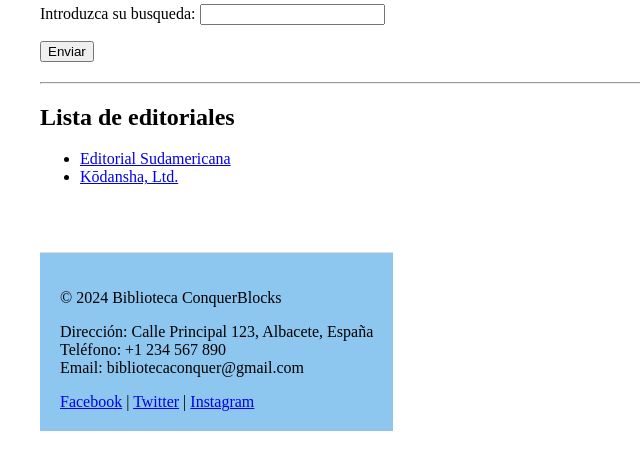
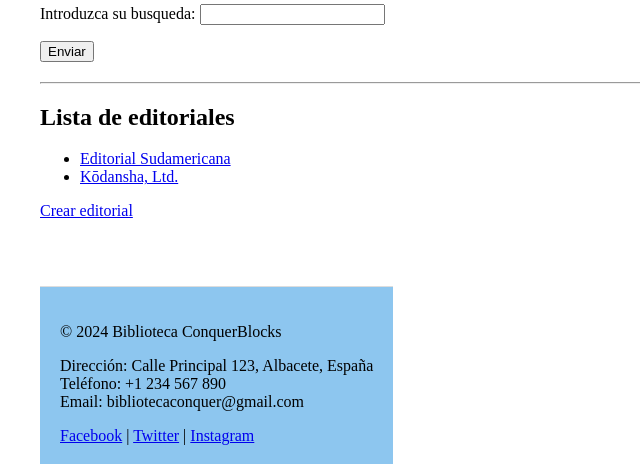
Before and after one commit to jesuslj0/django_library, a Django app: page /editoriales/list/ in a window 1280 px wide. Shown: the part 159-623 px from the top of the page, without its empty margins (0-640 px from the left). Run offline with Django 3.2, Linux system fonts and the light colour scheme; data comes from the database, SQL or seed files in the repository; both versions use the stored data as it was after the commit.

Commit message:
Actualizando delete Editorial

```diff
--- a/project_books/project_books/templates/editorial/EditorialDelete.html
+++ b/project_books/project_books/templates/editorial/EditorialDelete.html
@@ -9,6 +9,6 @@
     <form method="post">
         {%  csrf_token %}
         <p>¿Deseas elminarla por completo?</p>
-        <p><button type="submit">Borrar</button> <a href="{% url 'autores:detail' autor.id%}">Cancelar</a></p>
+        <p><button type="submit">Borrar</button> <a href="{% url 'editoriales:detail' editorial.id%}">Cancelar</a></p>
     </form>
 {% endblock %}
--- a/project_books/project_books/templates/editorial/EditorialDetail.html
+++ b/project_books/project_books/templates/editorial/EditorialDetail.html
@@ -9,6 +9,7 @@
     {% if editorial %}
     <h2>{{editorial.nombre}} ({{editorial.ciudad}})</h2>
     <p>Dirección: {{editorial.direccion}}</p>
+    <p><a href="{% url 'editoriales:update' editorial.id %}">Editar</a> <a href="{% url 'editoriales:delete' editorial.id %}">Eliminar</a></p>
     {% else %}
     <h2>No se encontró la editorial</h2>
     <a href="{% url 'editoriales:list' %}">Lista de editoriales</a>
--- a/project_books/project_books/templates/editorial/EditorialesList.html
+++ b/project_books/project_books/templates/editorial/EditorialesList.html
@@ -4,6 +4,11 @@
 {% block title_h1 %}Editoriales{% endblock %}
 
 {% block title_h2 %}Lista de editoriales{% endblock %}
+
+{% block list %}
+    {{ block.super }}
+    <p><a href="{% url 'editoriales:create' %}">Crear editorial</a></p>
+{% endblock %}
 
 {% block list_item %}
     <li><a href="{% url 'editoriales:detail' item.id %}">
```
Also changed, not shown: project_books/db.library.sqlite3.
